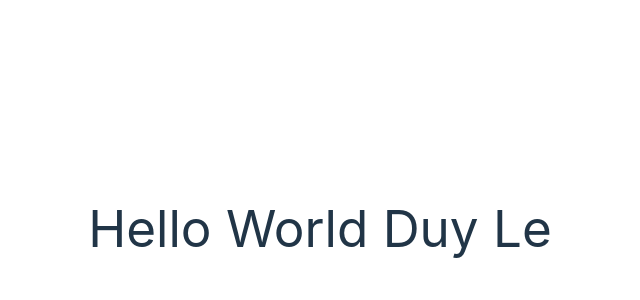
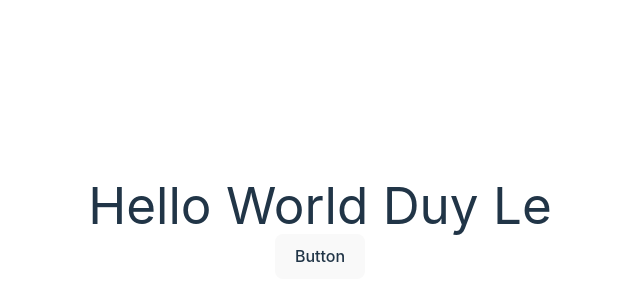
Before and after one commit to rayleigh420/KTPM_StaffCenter_Website_Client_App, a React (Vite) app: page / in a window 1280 px wide. Shown: the part 172-472 px from the top of the page, without its empty margins (320-960 px from the left). Built offline with nearby package versions, Linux system fonts and the light colour scheme.

Commit message:
Config daisyui

```diff
--- a/src/App.jsx
+++ b/src/App.jsx
@@ -5,6 +5,7 @@ function App() {
   return (
     <>
       <h1 className='text-red-500'>Hello World Duy Le</h1>
+	  <button className="btn">Button</button>
     </>
   )
 }
```
